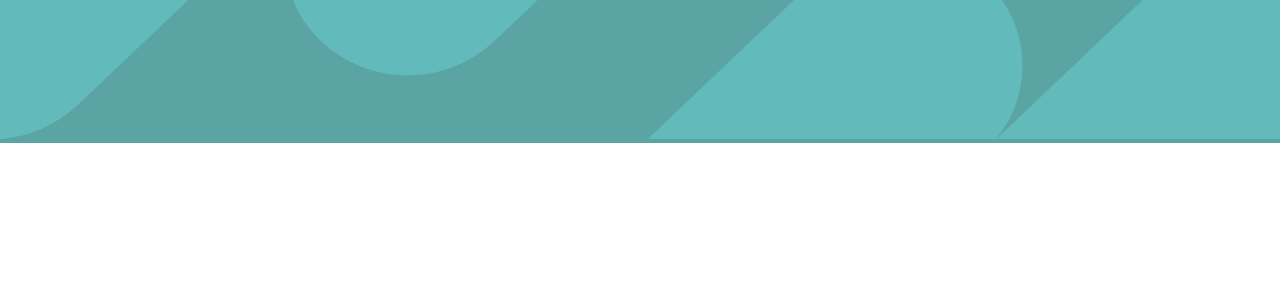
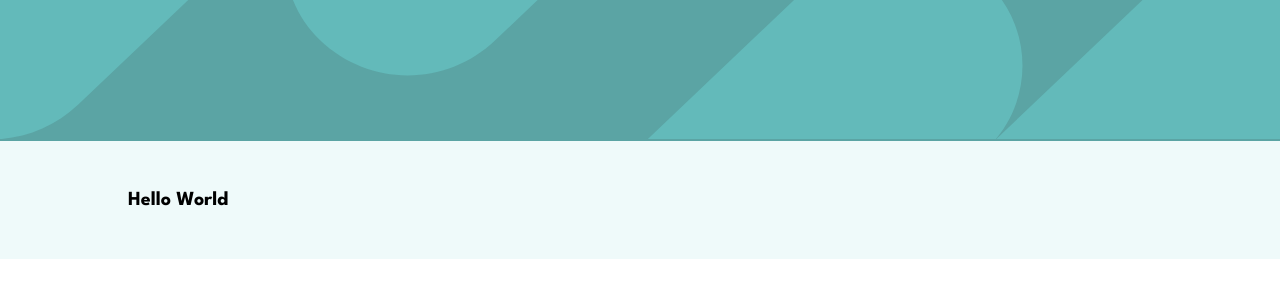
Before and after one commit to adetoye-dev/job-listing-app, a React (Vite) app: page / in a window 1280 px wide. Shown: the top 300 px of the page. Built offline with nearby package versions, Linux system fonts and the light colour scheme.

Commit message:
create main content container

```diff
--- a/src/App.css
+++ b/src/App.css
@@ -5,3 +5,16 @@
 .bg-top img {
   width: 100%;
 }
+
+.main {
+  background-color: var(--Background);
+  width: 100%;
+  height: auto;
+}
+
+.container {
+  width: 90%;
+  max-width: 1024px;
+  margin: 0 auto;
+  padding-block: 5rem;
+}
--- a/src/App.jsx
+++ b/src/App.jsx
@@ -12,6 +12,11 @@ function App() {
           <img src="/images/bg-header-desktop.svg" alt="bg-header" />
         </picture>
       </header>
+      <main className="main">
+        <div className="container">
+          <h1>Hello World</h1>
+        </div>
+      </main>
     </div>
   );
 }
--- a/src/index.css
+++ b/src/index.css
@@ -14,6 +14,10 @@
   box-sizing: border-box;
 }
 
+html {
+  font-size: 62.5%;
+}
+
 body {
   font-family: "League Spartan", sans-serif;
 }
```
